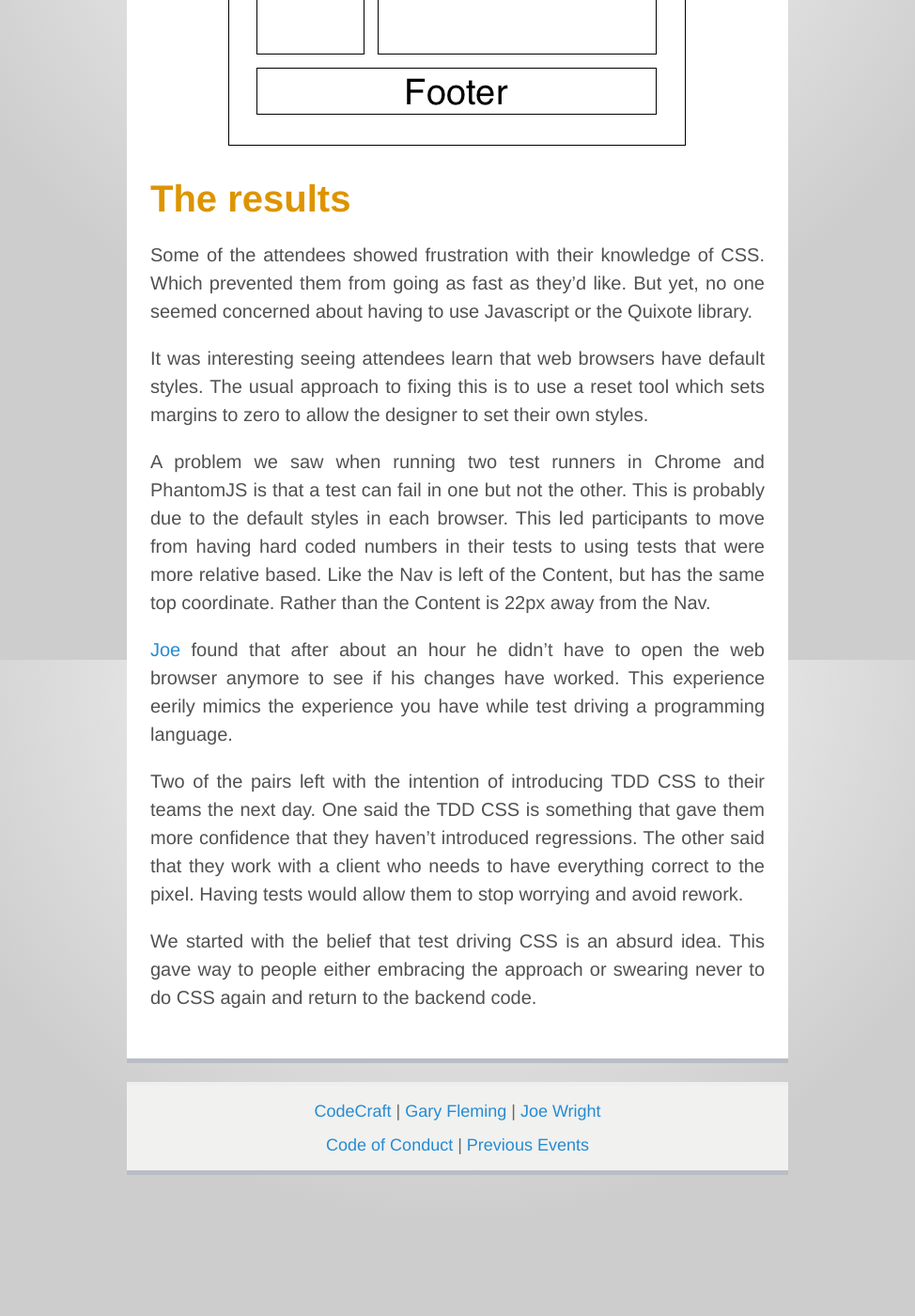
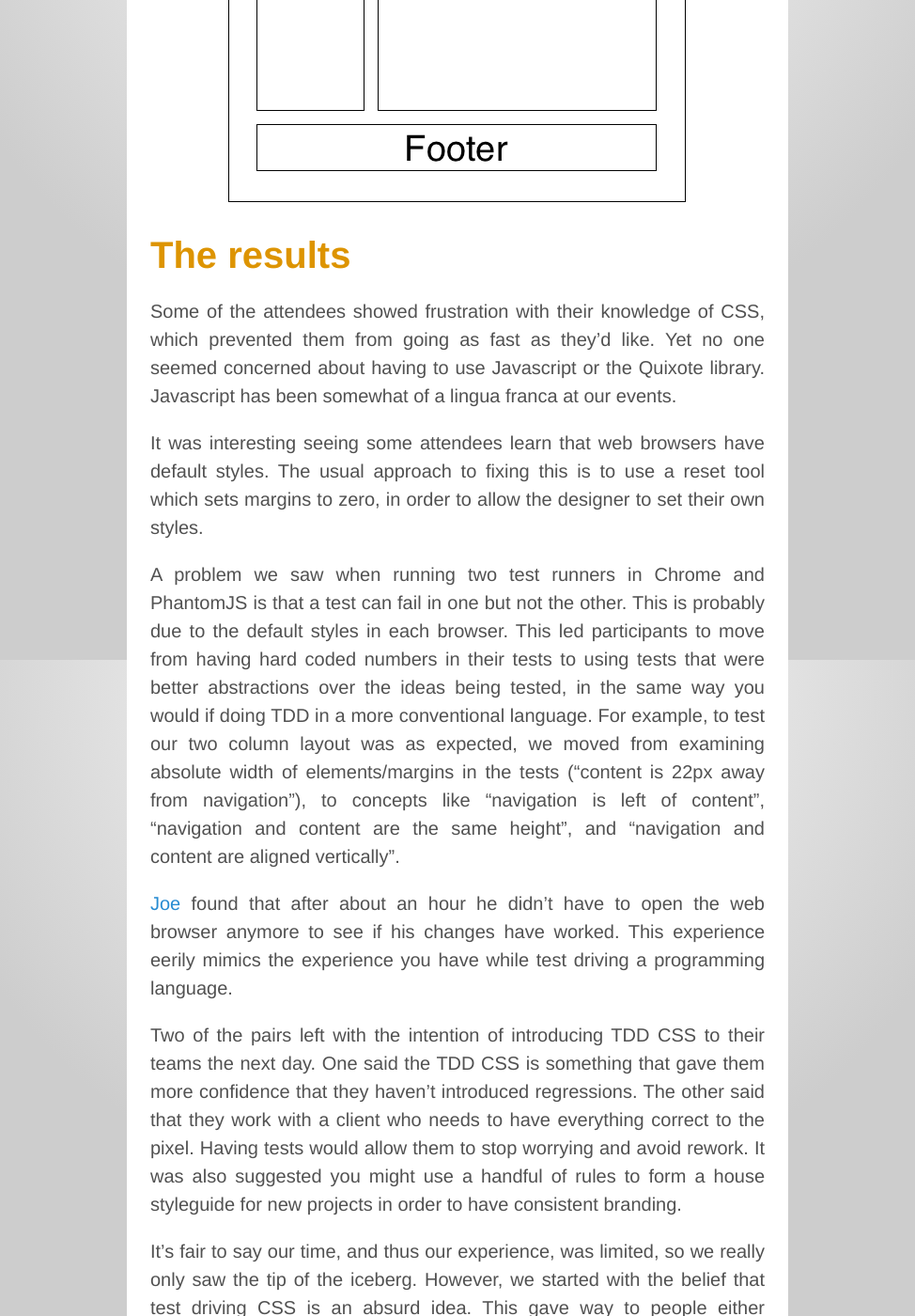
Before and after one commit to codecraftuk/codecraftuk.github.io, a Jekyll site: the page built from _posts/2015-02-20-css-tdd-review.md, in a window 1280 px wide and 1400 px high, scrolled down 1098 px. Shown: the whole window at 94% size, without its empty margins (153-1127 px from the left). Built offline with Jekyll 4.4.1, drawn with Linux system fonts in a browser that asks for light colours; Markdown is read by kramdown in place of the engine named in the settings; before the commit the page ends 2348 px from its top, so only the background shows below that; some of the changed text lies outside the part shown.

Commit message:
Few edits and additions to css tdd review

```diff
--- a/_posts/2015-02-20-css-tdd-review.md
+++ b/_posts/2015-02-20-css-tdd-review.md
@@ -5,22 +5,22 @@ title: CSS TDD - Review
 
 On the 19th February 2015 we tried using the Quixote library to test drive the creation of a website.
 
-We had around 14 attendees on the nigh who didn't have much experience with CSS as they were mainly backend developers. Half of the attendees had using npm before, which we used as a way to pair people together. The feeling in the room at the start was optimistic but sceptical.
+We had around 14 attendees on the night who didn't have much experience with CSS as they were mainly backend developers. Half of the attendees had used npm before, which we used as a way to pair people together. The feeling in the room at the start was energetic but sceptical.
 
-We gave everyone a [starting repo](https://github.com/codecraftuk/tddcss) and asked them to take some Lorem Ipsum and make it into a two column website.
+We gave everyone a [starting repo](https://github.com/codecraftuk/tddcss) and asked them to take some Lorem Ipsum and make it into a two column website. This was explained to be a potential starting off point, and not prescriptive; attendees should explore the tooling and technique as they saw fit.
 
 <img src="/images/layout.png" class="centered-image" />
 
 ## The results
 
-Some of the attendees showed frustration with their knowledge of CSS. Which prevented them from going as fast as they'd like. But yet, no one seemed concerned about having to use Javascript or the Quixote library.
+Some of the attendees showed frustration with their knowledge of CSS, which prevented them from going as fast as they'd like. Yet no one seemed concerned about having to use Javascript or the Quixote library. Javascript has been somewhat of a lingua franca at our events.
 
-It was interesting seeing attendees learn that web browsers have default styles. The usual approach to fixing this is to use a reset tool which sets margins to zero to allow the designer to set their own styles.
+It was interesting seeing some attendees learn that web browsers have default styles. The usual approach to fixing this is to use a reset tool which sets margins to zero, in order to allow the designer to set their own styles.
 
-A problem we saw when running two test runners in Chrome and PhantomJS is that a test can fail in one but not the other. This is probably due to the default styles in each browser. This led participants to move from having hard coded numbers in their tests to using tests that were more relative based. Like the Nav is left of the Content, but has the same top coordinate. Rather than the Content is 22px away from the Nav.
+A problem we saw when running two test runners in Chrome and PhantomJS is that a test can fail in one but not the other. This is probably due to the default styles in each browser. This led participants to move from having hard coded numbers in their tests to using tests that were better abstractions over the ideas being tested, in the same way you would if doing TDD in a more conventional language. For example, to test our two column layout was as expected, we moved from examining absolute width of elements/margins in the tests ("content is 22px away from navigation"), to concepts like "navigation is left of content", "navigation and content are the same height", and "navigation and content are aligned vertically".
 
 [Joe](https://twitter.com/joe_jag) found that after about an hour he didn't have to open the web browser anymore to see if his changes have worked. This experience eerily mimics the experience you have while test driving a programming language.
 
-Two of the pairs left with the intention of introducing TDD CSS to their teams the next day. One said the TDD CSS is something that gave them more confidence that they haven't introduced regressions. The other said that they work with a client who needs to have everything correct to the pixel. Having tests would allow them to stop worrying and avoid rework.
+Two of the pairs left with the intention of introducing TDD CSS to their teams the next day. One said the TDD CSS is something that gave them more confidence that they haven't introduced regressions. The other said that they work with a client who needs to have everything correct to the pixel. Having tests would allow them to stop worrying and avoid rework. It was also suggested you might use a handful of rules to form a house styleguide for new projects in order to have consistent branding.
 
-We started with the belief that test driving CSS is an absurd idea. This gave way to people either embracing the approach or swearing never to do CSS again and return to the backend code.
+It's fair to say our time, and thus our experience, was limited, so we really only saw the tip of the iceberg. However, we started with the belief that test driving CSS is an absurd idea. This gave way to people either embracing the approach or swearing never to do CSS again and return to the backend code.
```
